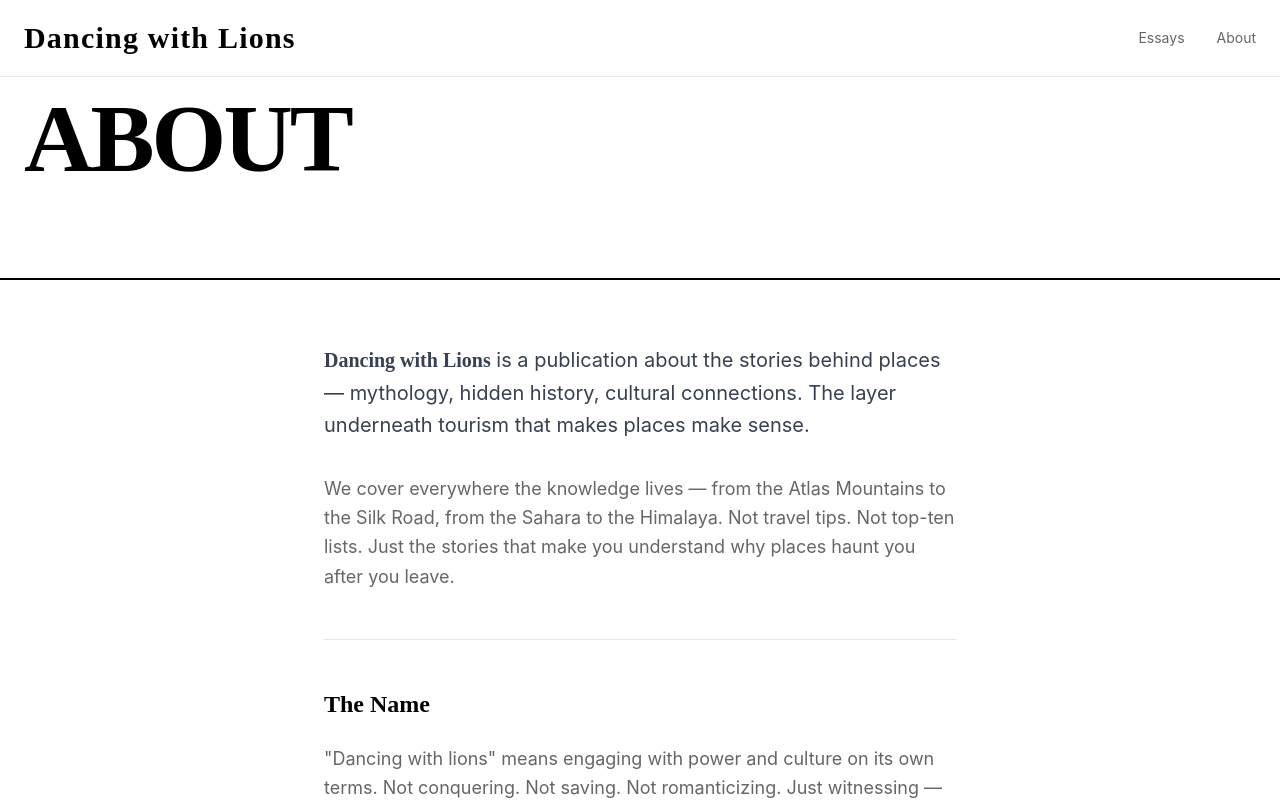
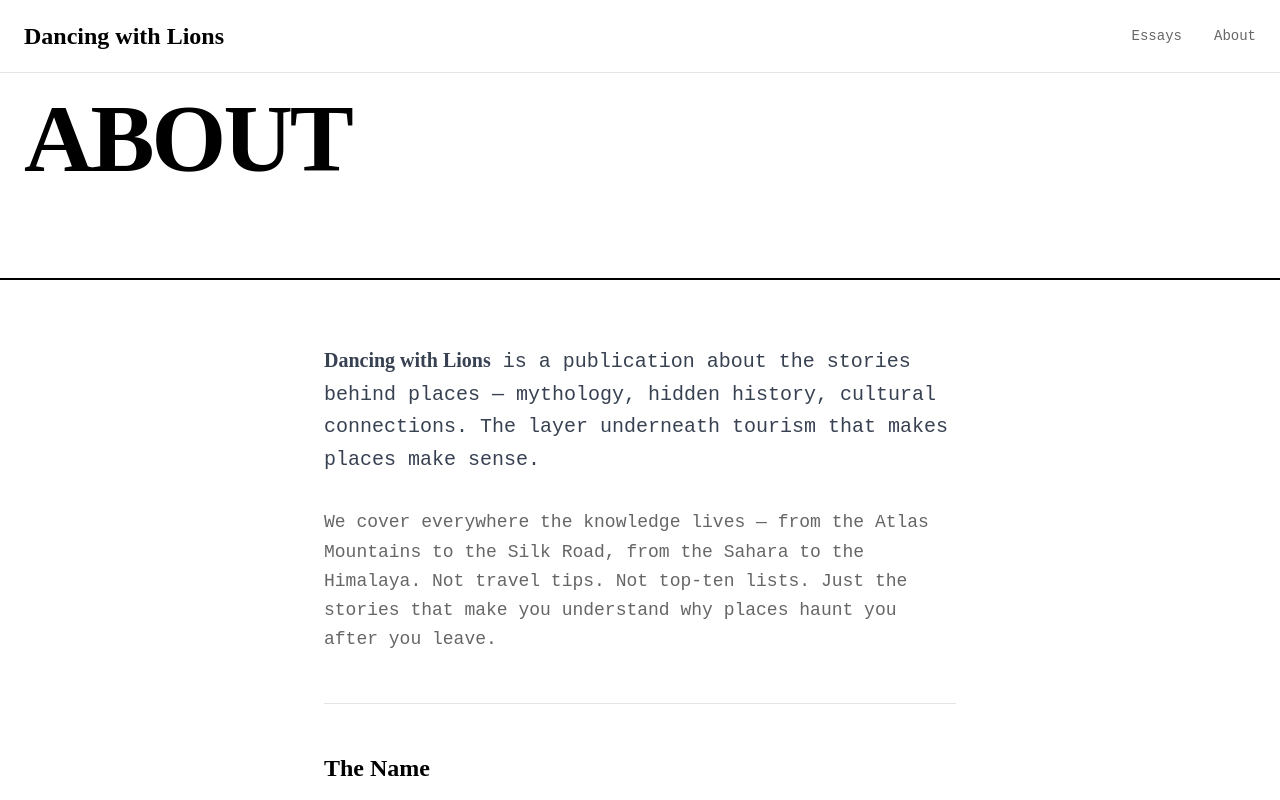
Before and after one commit to indigoandlavender/dancing-with-lions-2, a Next.js app: page /about in a window 1280 px wide. Shown: the top 800 px of the page. Built offline with nearby package versions, Linux system fonts and the light colour scheme.

Commit message:
Add files via upload

```diff
--- a/app/globals.css
+++ b/app/globals.css
@@ -2,11 +2,12 @@
 @tailwind components;
 @tailwind utilities;
 
-@import url('https://fonts.googleapis.com/css2?family=Playfair+Display:wght@400;500;600;700;800;900&family=Inter:wght@300;400;500;600;700&display=swap');
+@import url('https://fonts.googleapis.com/css2?family=Fraunces:opsz,wght@9..144,400;9..144,500;9..144,600;9..144,700;9..144,800;9..144,900&family=IBM+Plex+Mono:wght@300;400;500;600&family=Playfair+Display:wght@400;500;600;700;800;900&family=Inter:wght@300;400;500;600;700&display=swap');
 
 :root {
   --font-display: 'Playfair Display', serif;
-  --font-body: 'Inter', sans-serif;
+  --font-masthead: 'Fraunces', serif;
+  --font-body: 'IBM Plex Mono', monospace;
   --background: #ffffff;
   --foreground: #000000;
   --accent: #C93C20;
--- a/components/Header.tsx
+++ b/components/Header.tsx
@@ -35,10 +35,10 @@ export default function Header({ transparent = false }: HeaderProps) {
       <div className="max-w-[1400px] mx-auto px-6 py-5 flex items-center justify-between">
         <Link
           href="/"
-          className={`font-display text-3xl font-bold tracking-wide transition-colors duration-300 ${
+          className={`text-2xl font-bold tracking-normal transition-colors duration-300 ${
             isTransparent ? 'text-white' : 'text-black'
           }`}
-          style={{ letterSpacing: '0.04em' }}
+          style={{ fontFamily: 'Fraunces, serif', fontWeight: 700 }}
         >
           Dancing with Lions
         </Link>
```
